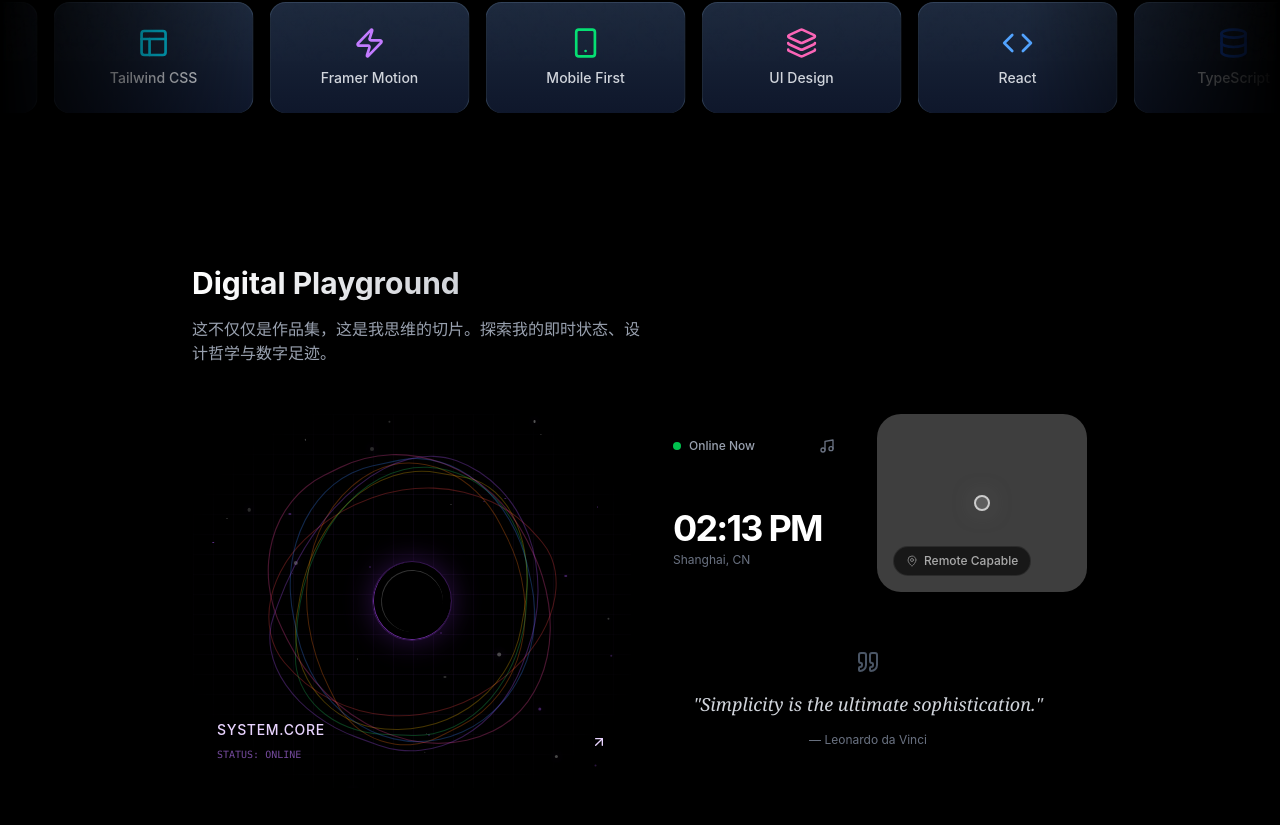
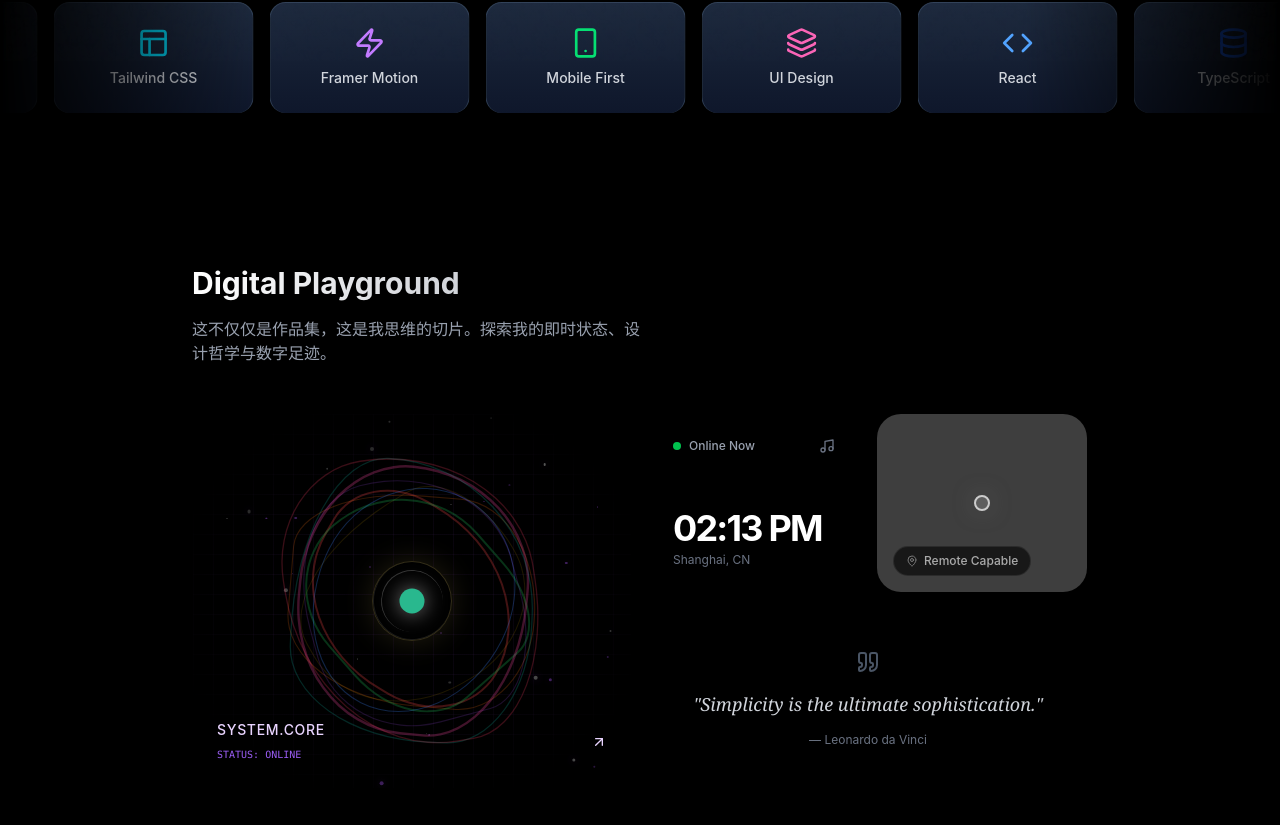
Before and after one commit to jucilang2022/yueliang, a React (Vite) app: page / in a window 1280 px wide. Shown: the part 1219-2044 px from the top of the page. Built offline with nearby package versions, Linux system fonts and the light colour scheme; grey boxes are pictures that could not be loaded.

Commit message:
style: change color

```diff
--- a/src/components/sections/BentoGrid.tsx
+++ b/src/components/sections/BentoGrid.tsx
@@ -110,35 +110,40 @@ function HologramWidget() {
       {/* Chaos Lines / Orbital Paths */}
       <div className="absolute inset-0 flex items-center justify-center pointer-events-none">
         {[
-          "rgba(239, 68, 68, 0.3)",   // Red
-          "rgba(249, 115, 22, 0.3)",  // Orange
-          "rgba(234, 179, 8, 0.3)",   // Yellow
-          "rgba(34, 197, 94, 0.3)",   // Green
-          "rgba(59, 130, 246, 0.3)",  // Blue
-          "rgba(168, 85, 247, 0.3)",  // Indigo
-          "rgba(236, 72, 153, 0.3)",  // Violet
+          "rgba(239, 68, 68, 0.4)",   // Red
+          "rgba(249, 115, 22, 0.4)",  // Orange
+          "rgba(234, 179, 8, 0.4)",   // Yellow
+          "rgba(34, 197, 94, 0.4)",   // Green
+          "rgba(59, 130, 246, 0.4)",  // Blue
+          "rgba(168, 85, 247, 0.4)",  // Indigo
+          "rgba(236, 72, 153, 0.4)",  // Violet
+          "rgba(20, 184, 166, 0.4)",  // Teal
+          "rgba(244, 63, 94, 0.4)",   // Rose
         ].map((color, i) => (
           <motion.div
             key={i}
-            className="absolute w-[60%] h-[60%]"
+            className="absolute w-[50%] h-[50%]"
             style={{
-              border: `1px solid ${color}`,
-              // Unique organic shape for each ring
-              borderRadius: `${30 + i * 5}% ${70 - i * 5}% ${50 + (i % 2) * 20}% ${50 - (i % 2) * 20}% / ${40 + i * 3}% ${60 - i * 3}% ${30 + i * 4}% ${70 - i * 4}%`,
+              border: `${i % 3 === 0 ? '2px' : '1px'} solid ${color}`,
+              // Extreme organic shapes
+              borderRadius: `${30 + i * 5}% ${70 - i * 5}% ${40 + (i % 3) * 20}% ${60 - (i % 3) * 20}% / ${50 + i * 3}% ${50 - i * 3}% ${30 + i * 4}% ${70 - i * 4}%`,
             }}
             animate={{
-              rotate: i % 2 === 0 ? [0, 360] : [360, 0], // Alternate directions
-              scale: [1, 1.05 + i * 0.02, 1], // Subtle breathing
+              rotate: i % 2 === 0 ? [0, 360] : [360, 0],
+              scale: [1, 1.1 + i * 0.03, 1],
+              opacity: [0.3, 0.7, 0.3], // Flickering effect
               borderRadius: [
-                `${30 + i * 5}% ${70 - i * 5}% ${50 + (i % 2) * 20}% ${50 - (i % 2) * 20}% / ${40 + i * 3}% ${60 - i * 3}% ${30 + i * 4}% ${70 - i * 4}%`,
+                `${30 + i * 5}% ${70 - i * 5}% ${40 + (i % 3) * 20}% ${60 - (i % 3) * 20}% / ${50 + i * 3}% ${50 - i * 3}% ${30 + i * 4}% ${70 - i * 4}%`,
                 `${50 - (i % 2) * 20}% ${50 + (i % 2) * 20}% ${30 + i * 5}% ${70 - i * 5}% / ${30 + i * 4}% ${70 - i * 4}% ${40 + i * 3}% ${60 - i * 3}%`,
-                `${30 + i * 5}% ${70 - i * 5}% ${50 + (i % 2) * 20}% ${50 - (i % 2) * 20}% / ${40 + i * 3}% ${60 - i * 3}% ${30 + i * 4}% ${70 - i * 4}%`
+                `${60 - i * 3}% ${40 + i * 3}% ${70 - i * 4}% ${30 + i * 4}% / ${30 + i * 5}% ${70 - i * 5}% ${50 + (i % 2) * 20}% ${50 - (i % 2) * 20}%`,
+                `${30 + i * 5}% ${70 - i * 5}% ${40 + (i % 3) * 20}% ${60 - (i % 3) * 20}% / ${50 + i * 3}% ${50 - i * 3}% ${30 + i * 4}% ${70 - i * 4}%`
               ]
             }}
             transition={{
-              rotate: { duration: 15 + i * 3, repeat: Infinity, ease: "linear" },
-              scale: { duration: 4 + i, repeat: Infinity, ease: "easeInOut" },
-              borderRadius: { duration: 8 + i, repeat: Infinity, ease: "easeInOut" } // Morphing shape
+              rotate: { duration: 10 + i * 2, repeat: Infinity, ease: "linear" }, // Faster rotation
+              scale: { duration: 3 + i, repeat: Infinity, ease: "easeInOut" },
+              opacity: { duration: 2 + Math.random() * 2, repeat: Infinity, ease: "easeInOut" },
+              borderRadius: { duration: 5 + i, repeat: Infinity, ease: "easeInOut" }
             }}
           />
         ))}
@@ -146,19 +151,54 @@ function HologramWidget() {
 
       {/* Central Data Core */}
       <div className="relative z-20 group cursor-pointer">
-        <div className="w-20 h-20 bg-black/80 backdrop-blur-md rounded-full border border-purple-500/30 shadow-[0_0_30px_rgba(147,51,234,0.3)] flex items-center justify-center relative overflow-hidden group-hover:scale-110 transition-transform duration-500">
+        <motion.div
+          className="w-20 h-20 bg-black/80 backdrop-blur-md rounded-full border flex items-center justify-center relative overflow-hidden group-hover:scale-110 transition-transform duration-500"
+          animate={{
+            borderColor: ["rgba(239,68,68,0.3)", "rgba(34,197,94,0.3)", "rgba(59,130,246,0.3)", "rgba(239,68,68,0.3)"],
+            boxShadow: [
+              "0 0 30px rgba(239,68,68,0.2)",
+              "0 0 30px rgba(34,197,94,0.2)",
+              "0 0 30px rgba(59,130,246,0.2)",
+              "0 0 30px rgba(239,68,68,0.2)"
+            ]
+          }}
+          transition={{
+            duration: 5, // Different timing from inner core
+            repeat: Infinity,
+            ease: "linear"
+          }}
+        >
           <motion.div
             animate={{ rotate: [0, 360] }}
             transition={{ duration: 8, repeat: Infinity, ease: "linear" }}
-            className="absolute inset-0 border-t border-l border-purple-500/60 rounded-full"
+            className="absolute inset-0 border-t border-l border-white/10 rounded-full"
           />
           <motion.div
             animate={{ rotate: [360, 0] }}
             transition={{ duration: 12, repeat: Infinity, ease: "linear" }}
             className="absolute inset-2 border-b border-r border-white/20 rounded-full"
           />
-          <div className="z-30 w-1.5 h-1.5 bg-purple-400 rounded-full animate-ping" />
-        </div>
+          <motion.div
+            className="z-30 w-6 h-6 rounded-full shadow-[0_0_20px_rgba(255,255,255,0.5)]"
+            animate={{
+              scale: [1, 1.2, 1],
+              backgroundColor: [
+                "#ef4444", // Red
+                "#f97316", // Orange
+                "#eab308", // Yellow
+                "#22c55e", // Green
+                "#3b82f6", // Blue
+                "#a855f7", // Indigo
+                "#ec4899", // Violet
+                "#ef4444"  // Loop back to Red
+              ]
+            }}
+            transition={{
+              scale: { duration: 1, repeat: Infinity, ease: "easeInOut" },
+              backgroundColor: { duration: 4, repeat: Infinity, ease: "linear" } // Cycle colors over 4 seconds
+            }}
+          />
+        </motion.div>
       </div>
 
       {/* Title */}
@@ -166,7 +206,19 @@ function HologramWidget() {
         <div className="flex items-center justify-between">
           <div>
             <span className="text-sm font-medium text-purple-200 block tracking-wider">SYSTEM.CORE</span>
-            <span className="text-[10px] text-purple-400/60 font-mono uppercase">Status: Online</span>
+            <motion.span
+              className="text-[10px] font-mono uppercase"
+              animate={{
+                color: ["#a855f7", "#ec4899", "#3b82f6", "#a855f7"]
+              }}
+              transition={{
+                duration: 3, // Faster cycle
+                repeat: Infinity,
+                ease: "linear"
+              }}
+            >
+              Status: Online
+            </motion.span>
           </div>
           <ArrowUpRight className="w-4 h-4 text-purple-200" />
         </div>
--- a/src/index.css
+++ b/src/index.css
@@ -68,7 +68,7 @@ body {
 ::-webkit-scrollbar {
   width: 0px;
   background: transparent;
-}
+  }
 
 html {
   scroll-behavior: smooth;
```
